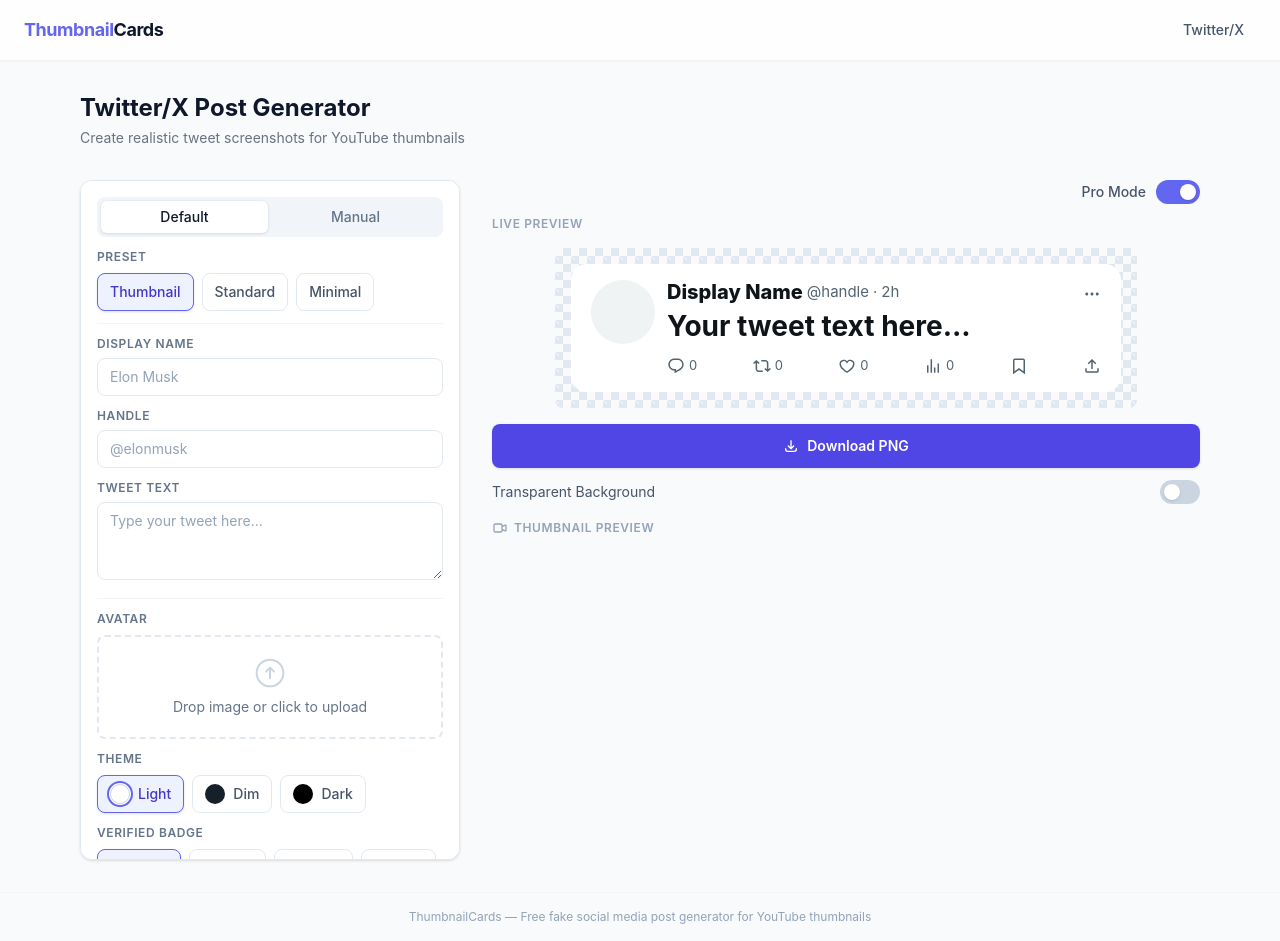
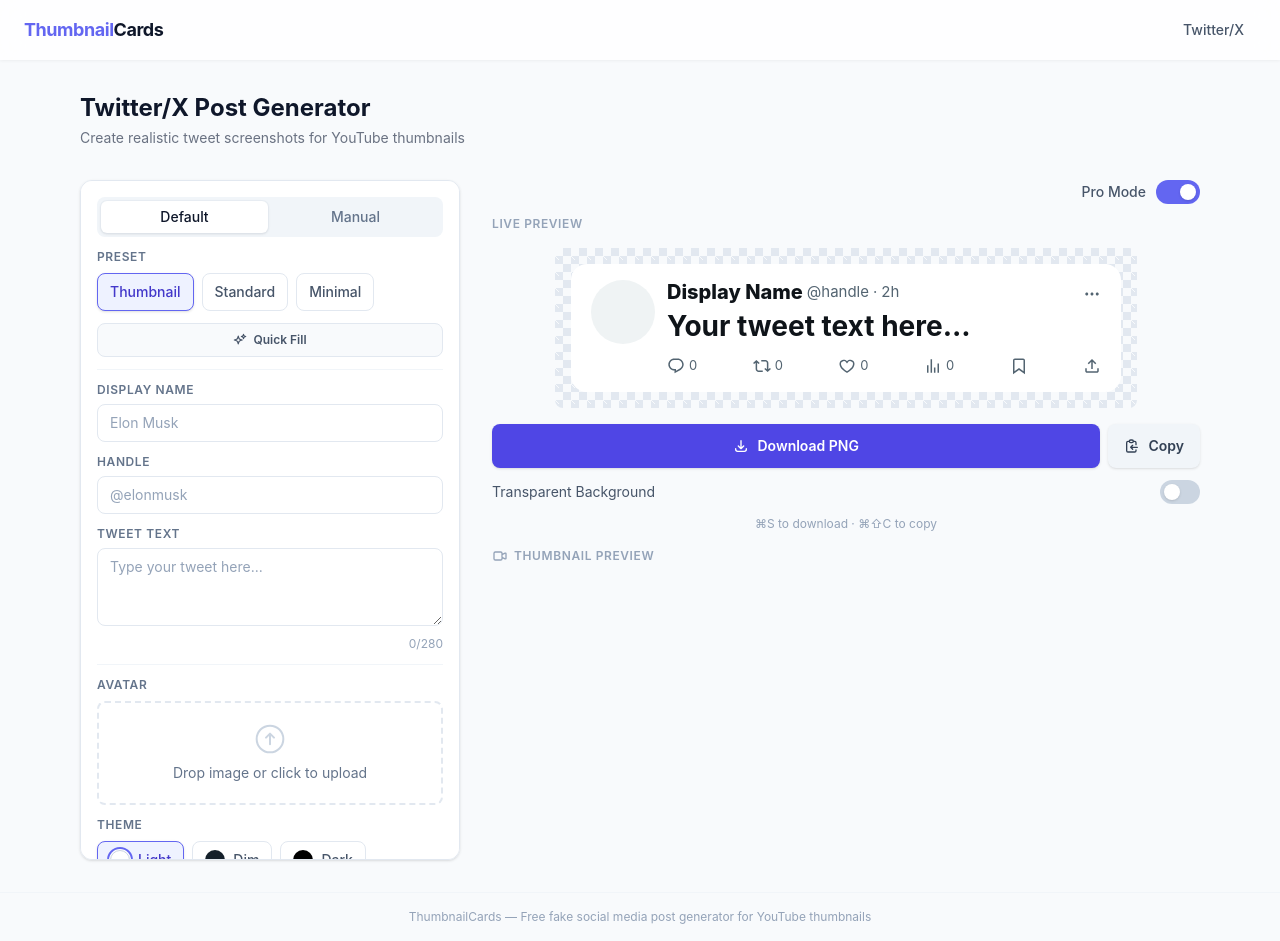
Before and after one commit to memfactorduke/ThumbnailCards, a React (Vite) app: page /twitter in a window 1280 px wide. Built offline with nearby package versions, Linux system fonts and the light colour scheme.

Commit message:
feat: add clipboard copy, character count, quick-fill, keyboard shortcuts
Co-Authored-By: Claude Opus 4.6 (1M context) <noreply@anthropic.com>

```diff
--- a/src/components/generator/ControlsPanel.tsx
+++ b/src/components/generator/ControlsPanel.tsx
@@ -17,6 +17,7 @@ interface ControlsPanelProps {
   onApplyPreset: (name: string) => void;
   onRandomizeEngagement: () => void;
   onSetAvatar: (file: File) => void;
+  onQuickFill: () => void;
 }
 
 export function ControlsPanel({
@@ -29,11 +30,29 @@ export function ControlsPanel({
   onApplyPreset,
   onRandomizeEngagement,
   onSetAvatar,
+  onQuickFill,
 }: ControlsPanelProps) {
+  const charCount = config.tweetText.length;
+  const charCountColor =
+    charCount > 280
+      ? "text-red-500"
+      : charCount >= 260
+        ? "text-amber-500"
+        : "text-surface-400";
   return (
     <div className="space-y-3">
       <ModeToggle mode={mode} onChange={onSetMode} />
       <PresetSelector activePreset={activePreset} onSelect={onApplyPreset} />
+
+      <button
+        onClick={onQuickFill}
+        className="w-full flex items-center justify-center gap-1.5 rounded-lg bg-surface-50 border border-surface-200 px-3 py-2 text-xs font-semibold text-surface-600 hover:bg-surface-100 active:bg-surface-200 transition-all duration-200"
+      >
+        <svg className="w-3.5 h-3.5" fill="none" viewBox="0 0 24 24" stroke="currentColor" strokeWidth={2}>
+          <path strokeLinecap="round" strokeLinejoin="round" d="M9.813 15.904L9 18.75l-.813-2.846a4.5 4.5 0 00-3.09-3.09L2.25 12l2.846-.813a4.5 4.5 0 003.09-3.09L9 5.25l.813 2.846a4.5 4.5 0 003.09 3.09L15.75 12l-2.846.813a4.5 4.5 0 00-3.09 3.09zM18.259 8.715L18 9.75l-.259-1.035a3.375 3.375 0 00-2.455-2.456L14.25 6l1.036-.259a3.375 3.375 0 002.455-2.456L18 2.25l.259 1.035a3.375 3.375 0 002.455 2.456L21.75 6l-1.036.259a3.375 3.375 0 00-2.455 2.456z" />
+        </svg>
+        Quick Fill
+      </button>
 
       {/* Divider */}
       <div className="border-t border-surface-100" />
@@ -59,6 +78,9 @@ export function ControlsPanel({
             Tweet Text
           </label>
           <textarea value={config.tweetText} onChange={(e) => onUpdateConfig({ tweetText: e.target.value })} placeholder="Type your tweet here..." rows={3} className="resize-y" />
+          <div className={`text-xs mt-1 text-right ${charCountColor}`}>
+            {charCount}/280
+          </div>
         </div>
       </div>
 
--- a/src/components/generator/ExportControls.tsx
+++ b/src/components/generator/ExportControls.tsx
@@ -1,5 +1,5 @@
-import { useState } from "react";
-import { exportCard } from "../../utils/export";
+import { useState, useEffect, useCallback } from "react";
+import { exportCard, copyCardToClipboard } from "../../utils/export";
 
 interface ExportControlsProps {
   cardRef: React.RefObject<HTMLDivElement | null>;
@@ -8,8 +8,10 @@ interface ExportControlsProps {
 export function ExportControls({ cardRef }: ExportControlsProps) {
   const [transparent, setTransparent] = useState(false);
   const [exporting, setExporting] = useState(false);
+  const [copying, setCopying] = useState(false);
+  const [copied, setCopied] = useState(false);
 
-  const handleExport = async () => {
+  const handleExport = useCallback(async () => {
     if (!cardRef.current || exporting) return;
     setExporting(true);
     try {
@@ -22,20 +24,73 @@ export function ExportControls({ cardRef }: ExportControlsProps) {
     } finally {
       setExporting(false);
     }
+  }, [cardRef, exporting, transparent]);
+
+  const handleCopy = useCallback(async () => {
+    if (!cardRef.current || copying) return;
+    setCopying(true);
+    try {
+      await copyCardToClipboard(cardRef.current);
+      setCopied(true);
+      setTimeout(() => setCopied(false), 2000);
+    } catch (err) {
+      console.error("Copy failed:", err);
+    } finally {
+      setCopying(false);
+    }
+  }, [cardRef, copying]);
+
+  useEffect(() => {
+    const handler = (e: KeyboardEvent) => {
+      const mod = e.metaKey || e.ctrlKey;
+      if (mod && e.shiftKey && e.key.toLowerCase() === "c") {
+        e.preventDefault();
+        handleCopy();
+      } else if (mod && e.key.toLowerCase() === "s") {
+        e.preventDefault();
+        handleExport();
+      }
     };
+    window.addEventListener("keydown", handler);
+    return () => window.removeEventListener("keydown", handler);
+  }, [handleCopy, handleExport]);
 
   return (
     <div className="space-y-3">
+      <div className="flex gap-2">
         <button
           onClick={handleExport}
           disabled={exporting}
-        className="w-full flex items-center justify-center gap-2 rounded-lg bg-primary-600 px-4 py-3 text-sm font-semibold text-white hover:bg-primary-700 active:bg-primary-800 disabled:opacity-50 transition-all duration-200 shadow-sm hover:shadow-md"
+          className="flex-1 flex items-center justify-center gap-2 rounded-lg bg-primary-600 px-4 py-3 text-sm font-semibold text-white hover:bg-primary-700 active:bg-primary-800 disabled:opacity-50 transition-all duration-200 shadow-sm hover:shadow-md"
         >
           <svg className="w-4 h-4" fill="none" viewBox="0 0 24 24" stroke="currentColor" strokeWidth={2}>
             <path strokeLinecap="round" strokeLinejoin="round" d="M4 16v1a3 3 0 003 3h10a3 3 0 003-3v-1m-4-4l-4 4m0 0l-4-4m4 4V4" />
           </svg>
           {exporting ? "Exporting..." : "Download PNG"}
         </button>
+
+        <button
+          onClick={handleCopy}
+          disabled={copying}
+          className="flex items-center justify-center gap-2 rounded-lg bg-surface-100 px-4 py-3 text-sm font-semibold text-surface-700 hover:bg-surface-200 active:bg-surface-300 disabled:opacity-50 transition-all duration-200 shadow-sm hover:shadow-md"
+        >
+          {copied ? (
+            <>
+              <svg className="w-4 h-4 text-green-500" fill="none" viewBox="0 0 24 24" stroke="currentColor" strokeWidth={2}>
+                <path strokeLinecap="round" strokeLinejoin="round" d="M5 13l4 4L19 7" />
+              </svg>
+              Copied!
+            </>
+          ) : (
+            <>
+              <svg className="w-4 h-4" fill="none" viewBox="0 0 24 24" stroke="currentColor" strokeWidth={2}>
+                <path strokeLinecap="round" strokeLinejoin="round" d="M8 5H6a2 2 0 00-2 2v12a2 2 0 002 2h10a2 2 0 002-2v-1M8 5a2 2 0 002 2h2a2 2 0 002-2M8 5a2 2 0 012-2h2a2 2 0 012 2m0 0h2a2 2 0 012 2v3m2 4H10m0 0l3-3m-3 3l3 3" />
+              </svg>
+              {copying ? "Copying..." : "Copy"}
+            </>
+          )}
+        </button>
+      </div>
 
       <div className="flex items-center justify-between">
         <label className="text-sm text-surface-600">Transparent Background</label>
@@ -52,6 +107,10 @@ export function ExportControls({ cardRef }: ExportControlsProps) {
           />
         </button>
       </div>
+
+      <p className="text-xs text-surface-400 text-center">
+        {"\u2318"}S to download {"\u00B7"} {"\u2318"}{"\u21E7"}C to copy
+      </p>
     </div>
   );
 }
--- a/src/components/generator/GeneratorShell.tsx
+++ b/src/components/generator/GeneratorShell.tsx
@@ -13,6 +13,7 @@ interface GeneratorShellProps {
   onRandomizeEngagement: () => void;
   onSetAvatar: (file: File) => void;
   onSetIsPro: (value: boolean) => void;
+  onQuickFill: () => void;
 }
 
 export function GeneratorShell(props: GeneratorShellProps) {
--- a/src/hooks/useGenerator.ts
+++ b/src/hooks/useGenerator.ts
@@ -2,6 +2,7 @@ import { useState, useCallback } from "react";
 import type { GeneratorConfig, GeneratorMode } from "../types/generator";
 import { getPreset } from "../utils/presets";
 import { randomizeEngagement as randomize } from "../utils/randomize";
+import { getQuickFillData } from "../utils/quickfill";
 
 export function useGenerator() {
   const thumbnailPreset = getPreset("Thumbnail")!;
@@ -38,6 +39,11 @@ export function useGenerator() {
     }));
   }, []);
 
+  const quickFill = useCallback(() => {
+    const data = getQuickFillData();
+    setConfig((prev) => ({ ...prev, ...data }));
+  }, []);
+
   const setAvatar = useCallback((file: File) => {
     const reader = new FileReader();
     reader.onload = () => {
@@ -59,6 +65,7 @@ export function useGenerator() {
     applyPreset,
     setMode,
     randomizeEngagement,
+    quickFill,
     setAvatar,
   };
 }
--- a/src/pages/TwitterGeneratorPage.tsx
+++ b/src/pages/TwitterGeneratorPage.tsx
@@ -43,6 +43,7 @@ export default function TwitterGeneratorPage() {
         onRandomizeEngagement={generator.randomizeEngagement}
         onSetAvatar={generator.setAvatar}
         onSetIsPro={generator.setIsPro}
+        onQuickFill={generator.quickFill}
       />
     </div>
   );
--- a/src/utils/export.ts
+++ b/src/utils/export.ts
@@ -35,3 +35,12 @@ export async function exportCard(
   });
   triggerDownload(dataUrl, opts.filename ?? "thumbnailcard.png");
 }
+
+export async function copyCardToClipboard(element: HTMLElement): Promise<void> {
+  const dataUrl = await toPng(element, { pixelRatio: 2, cacheBust: true });
+  const response = await fetch(dataUrl);
+  const blob = await response.blob();
+  await navigator.clipboard.write([
+    new ClipboardItem({ "image/png": blob }),
+  ]);
+}
--- /dev/null
+++ b/src/utils/quickfill.ts
@@ -0,0 +1,33 @@
+import type { GeneratorConfig } from "../types/generator";
+import { randomizeEngagement } from "./randomize";
+
+const DEMO_PROFILES = [
+  { displayName: "Breaking News", handle: "@BreakingNews", badge: "blue" as const },
+  { displayName: "Tech Insider", handle: "@TechInsider", badge: "gold" as const },
+  { displayName: "Sports Center", handle: "@SportsCenter", badge: "blue" as const },
+  { displayName: "NASA", handle: "@NASA", badge: "gov" as const },
+  { displayName: "World News", handle: "@WorldNews", badge: "blue" as const },
+];
+
+const DEMO_TWEETS = [
+  "BREAKING: Major announcement expected within the hour. Stay tuned for live coverage.",
+  "This changes everything. Here's what you need to know \u{1F9F5}",
+  "Just in: Markets react to the latest development. Full analysis coming soon.",
+  "We can confirm reports are accurate. Official statement expected shortly.",
+  "JUST IN: New record set today, surpassing all previous expectations.",
+];
+
+export function getQuickFillData(): Partial<GeneratorConfig> {
+  const profile = DEMO_PROFILES[Math.floor(Math.random() * DEMO_PROFILES.length)];
+  const tweet = DEMO_TWEETS[Math.floor(Math.random() * DEMO_TWEETS.length)];
+  const engagement = randomizeEngagement();
+
+  return {
+    displayName: profile.displayName,
+    handle: profile.handle,
+    badge: profile.badge,
+    tweetText: tweet,
+    engagement,
+    showEngagement: true,
+  };
+}
```
Lines whose indentation alone changed are shown as unchanged.
